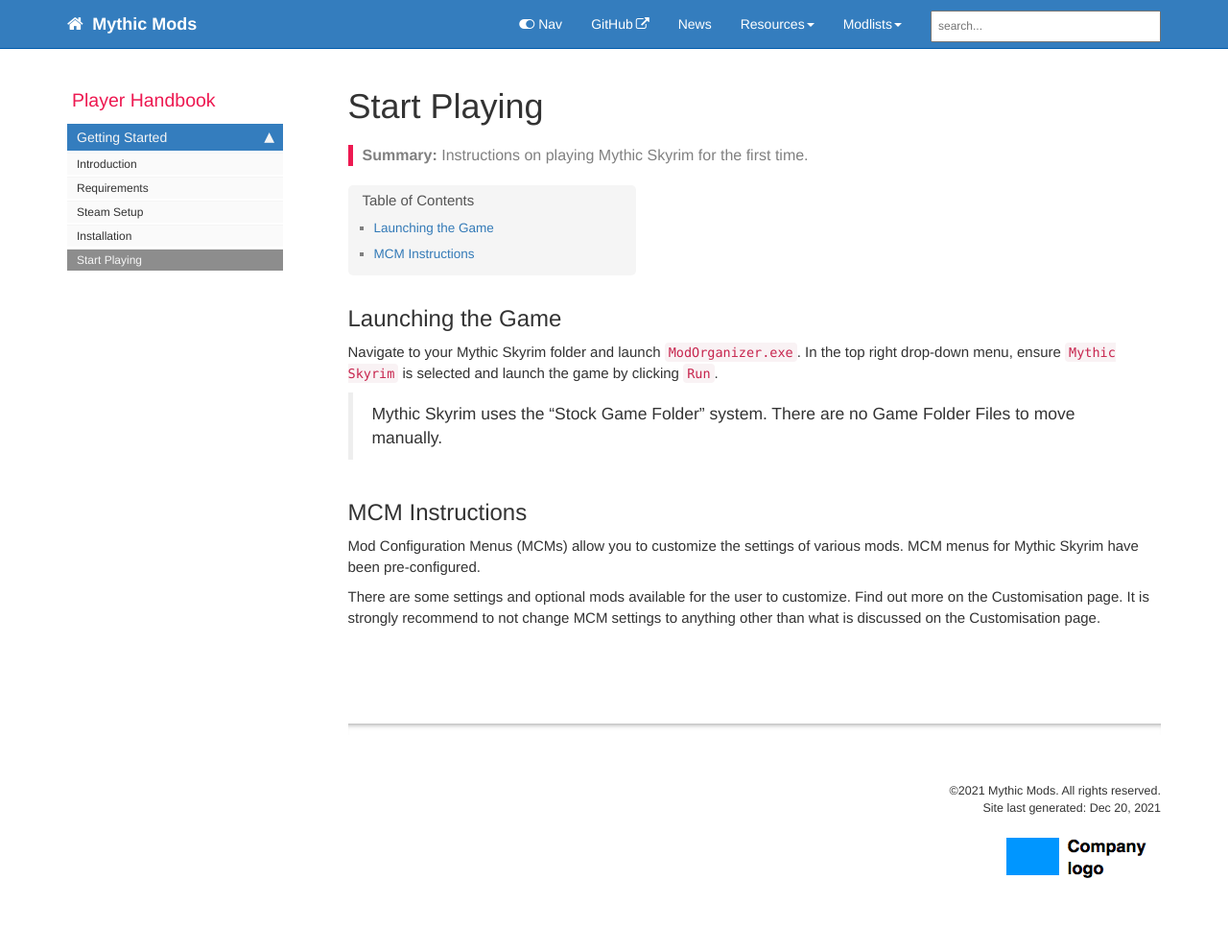
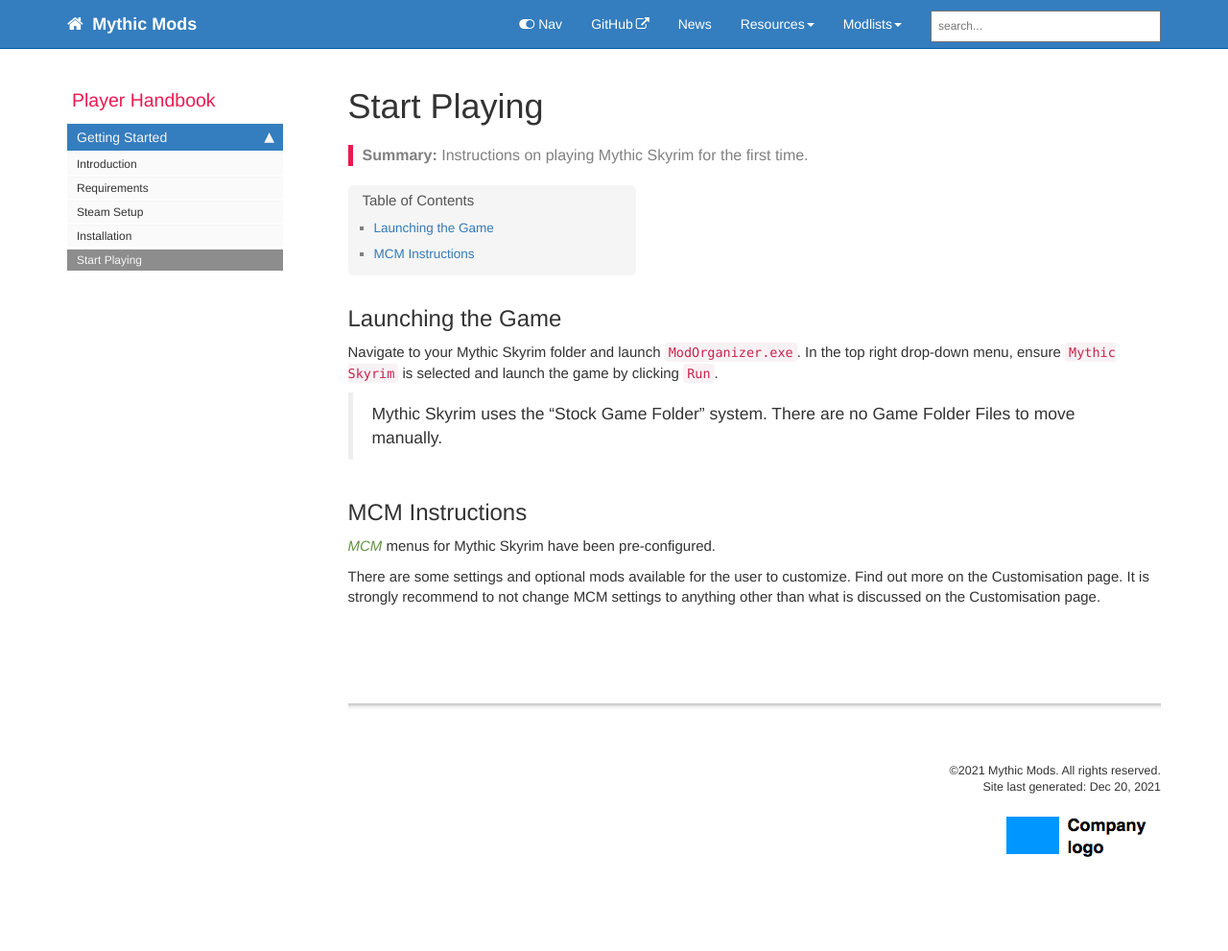
Before and after one commit to mythic-mods/mythic-mods.github.io, a Jekyll site: the page built from pages/mythic-skyrim/mythic-skyrim-start-playing.md, in a window 1280 px wide. Shown: the whole page at 96% size. Built offline with Jekyll 4.4.1, drawn with Linux system fonts in a browser that asks for light colours; comment, search, counter and statistics services are not loaded; after the commit the page ends 969 px from its top, so only the background shows below that.

Commit message:
Update mythic-skyrim-start-playing.md

```diff
--- a/pages/mythic-skyrim/mythic-skyrim-start-playing.md
+++ b/pages/mythic-skyrim/mythic-skyrim-start-playing.md
@@ -12,8 +12,7 @@ In the top right drop-down menu, ensure `Mythic Skyrim` is selected and launch t
 > Mythic Skyrim uses the "Stock Game Folder" system. There are no Game Folder Files to move manually.
 
 ## MCM Instructions
-Mod Configuration Menus (MCMs) allow you to customize the settings of various mods.
-MCM menus for Mythic Skyrim have been pre-configured.
+<a href="#" data-toggle="tooltip" data-original-title="{{site.data.glossary.mcm}}">MCM</a> menus for Mythic Skyrim have been pre-configured.
 
 There are some settings and optional mods available for the user to customize. Find out more on the Customisation page.
 It is strongly recommend to not change MCM settings to anything other than what is discussed on the Customisation page.
```
